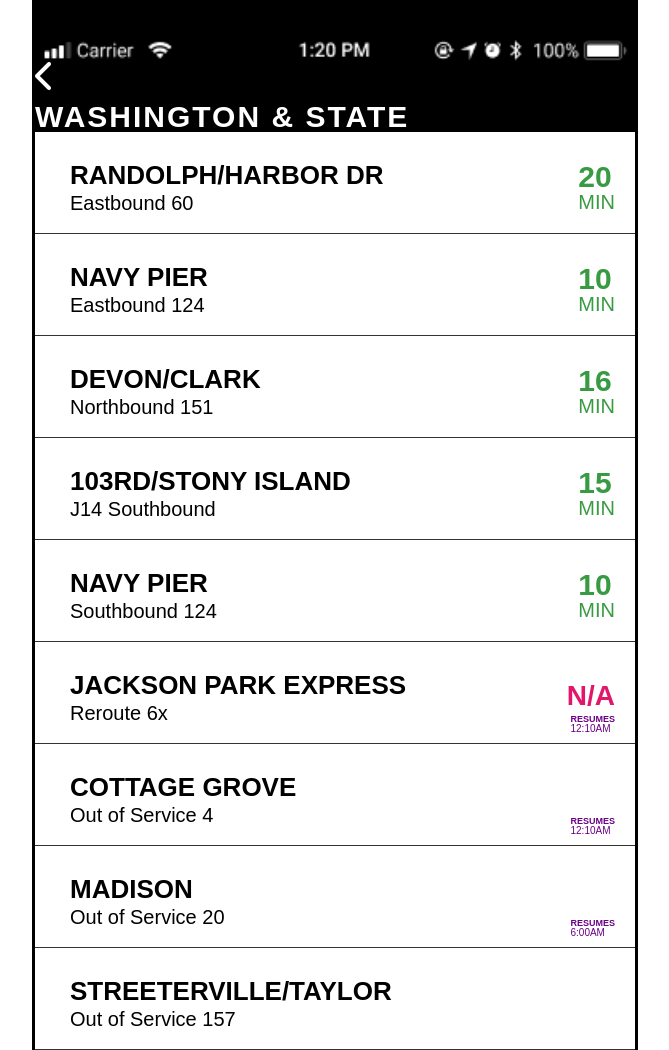
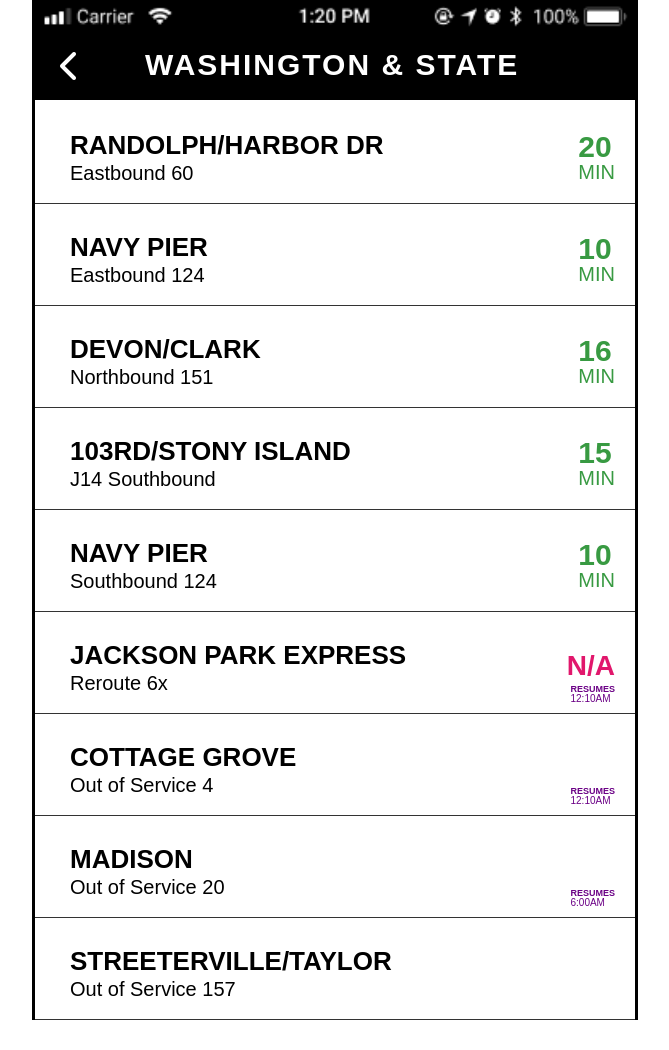
Before and after one commit to DestineeV/FrontEndChallenge, a plain HTML site: page index.html in a window 1280 px wide. Shown: the whole page, without its empty margins (305-974 px from the left). After the commit the page ends 1020 px from the top, so only its background shows below. Drawn offline with Linux system fonts and the light colour scheme.

Commit message:
Submit One

```diff
--- a/CSS/style.css
+++ b/CSS/style.css
@@ -22,7 +22,7 @@ header {
   background-image: url("../images/light.png");
   background-repeat: no-repeat;
   background-size: contain;
-  background-position: center center;
+  background-position: top center;
 }
 
 nav {
@@ -62,6 +62,7 @@ h5 {
   font-weight:bold;
   font-size: 30px;
   letter-spacing: 2px;
+  position:absolute; left:110px; top:50px;
 }
 
 #content1::after{
@@ -136,11 +137,12 @@ h5 {
   width:100%;
 }
 
-.restaurant-list :hover {
-  background-color: #9F9F9F;
+.bus-list :hover {
+  background-color: #daefda;
 }
 
 .arrow-left {
   font-size: 16px;
-  padding-top: 60px;
+  padding-top: 50px;
+  padding-left: 25px;
 }
--- a/index.html
+++ b/index.html
@@ -12,12 +12,12 @@
       <header>
         <div class="arrow-left">
           <i class="fa fa-chevron-left fa-inverse fa-2x" aria-hidden="true"></i>
+<h5> washington & state </h5>
         </div>
       </header>
       <nav>
       </nav>
-      <div class="title">
-        <h5> washington & state </h5>
+
       <section class="bus-list">
         <div class="location">
           <div class="content">
```
